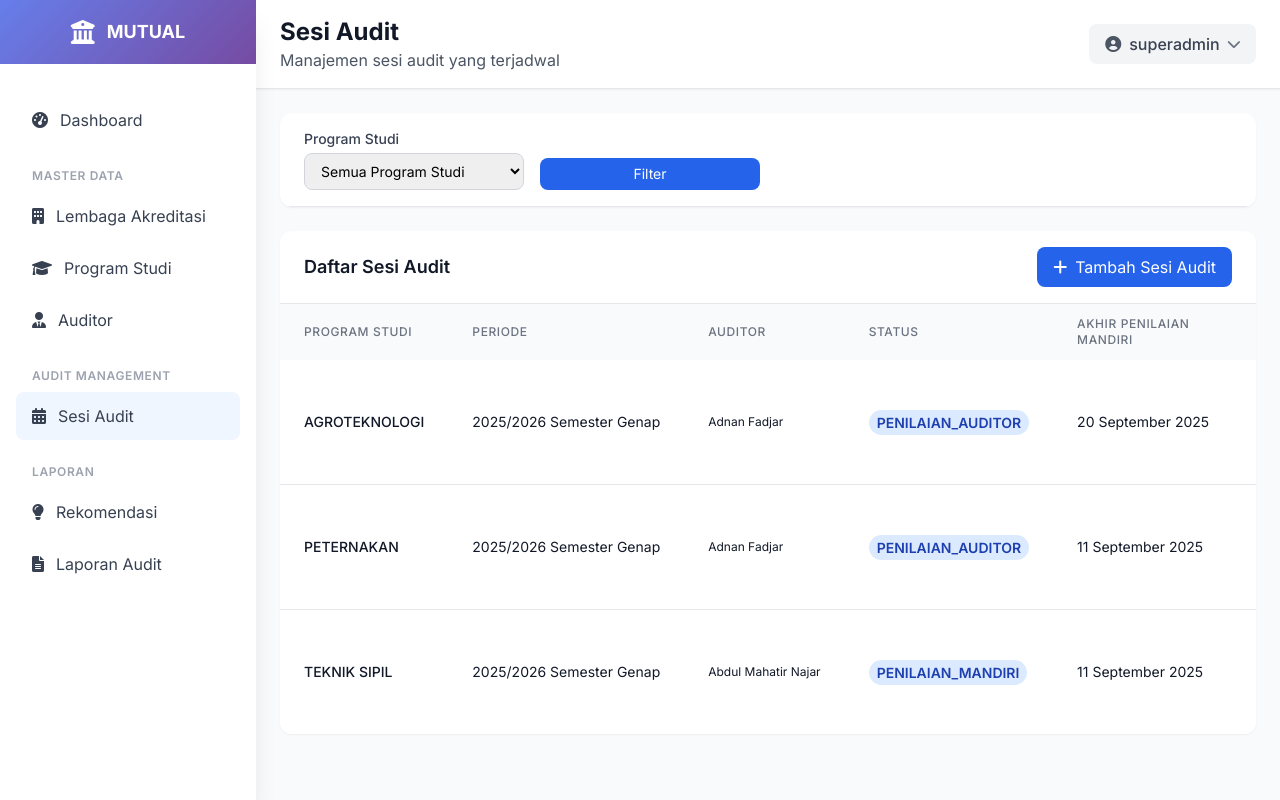
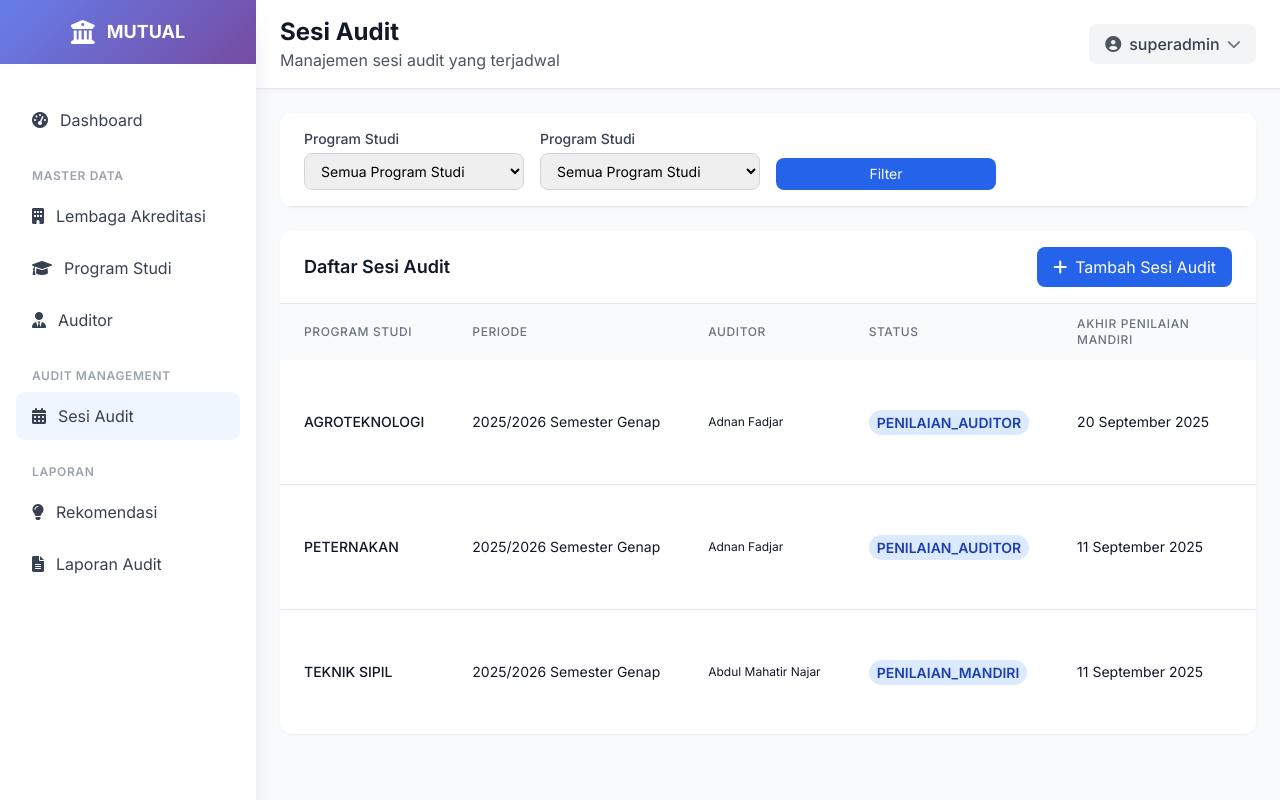
Before and after one commit to mahatirnajar/sipmi, a Django app: page /audit-session/ in a window 1280 px wide. Run offline with Django 5.2, Linux system fonts and the light colour scheme; a user stored in the database is signed in; data comes from the database, SQL or seed files in the repository; data that the repository does not hold is empty; parts of the project's set-up code (start-up, migrations or seed data) failed here and were passed over; some libraries are stand-ins or nearby versions.

Commit message:
tambah filter di list audit session

```diff
--- a/templates/ami/audit_session_list.html
+++ b/templates/ami/audit_session_list.html
@@ -22,6 +22,17 @@
     <div class="bg-white rounded-xl shadow-sm overflow-hidden mb-4 lg:mb-6">
         <div class="px-4 lg:px-6 py-4 border-b border-gray-200">
             <form method="get" class="grid grid-cols-1 md:grid-cols-4 gap-2 lg:gap-4">
+                <div>
+                    <label for="program_studi" class="block text-xs lg:text-sm font-medium text-gray-700 mb-1">Program Studi</label>
+                    <select name="program_studi" id="program_studi" class="w-full border border-gray-300 rounded-lg px-2 py-1.5 lg:px-3 lg:py-2 focus:outline-none focus:ring-2 focus:ring-blue-500 focus:border-blue-500 text-xs lg:text-sm">
+                        <option value="">Semua Program Studi</option>
+                        {% for prodi in program_studi %}
+                        <option value="{{ prodi.id }}" {% if request.GET.program_studi == prodi.id|stringformat:"d" %}selected{% endif %}>
+                            {{ prodi.nama }} ({{ prodi.jenjang }})
+                        </option>
+                        {% endfor %}
+                    </select>
+                </div>
                 <div>
                     <label for="program_studi" class="block text-xs lg:text-sm font-medium text-gray-700 mb-1">Program Studi</label>
                     <select name="program_studi" id="program_studi" class="w-full border border-gray-300 rounded-lg px-2 py-1.5 lg:px-3 lg:py-2 focus:outline-none focus:ring-2 focus:ring-blue-500 focus:border-blue-500 text-xs lg:text-sm">
```
